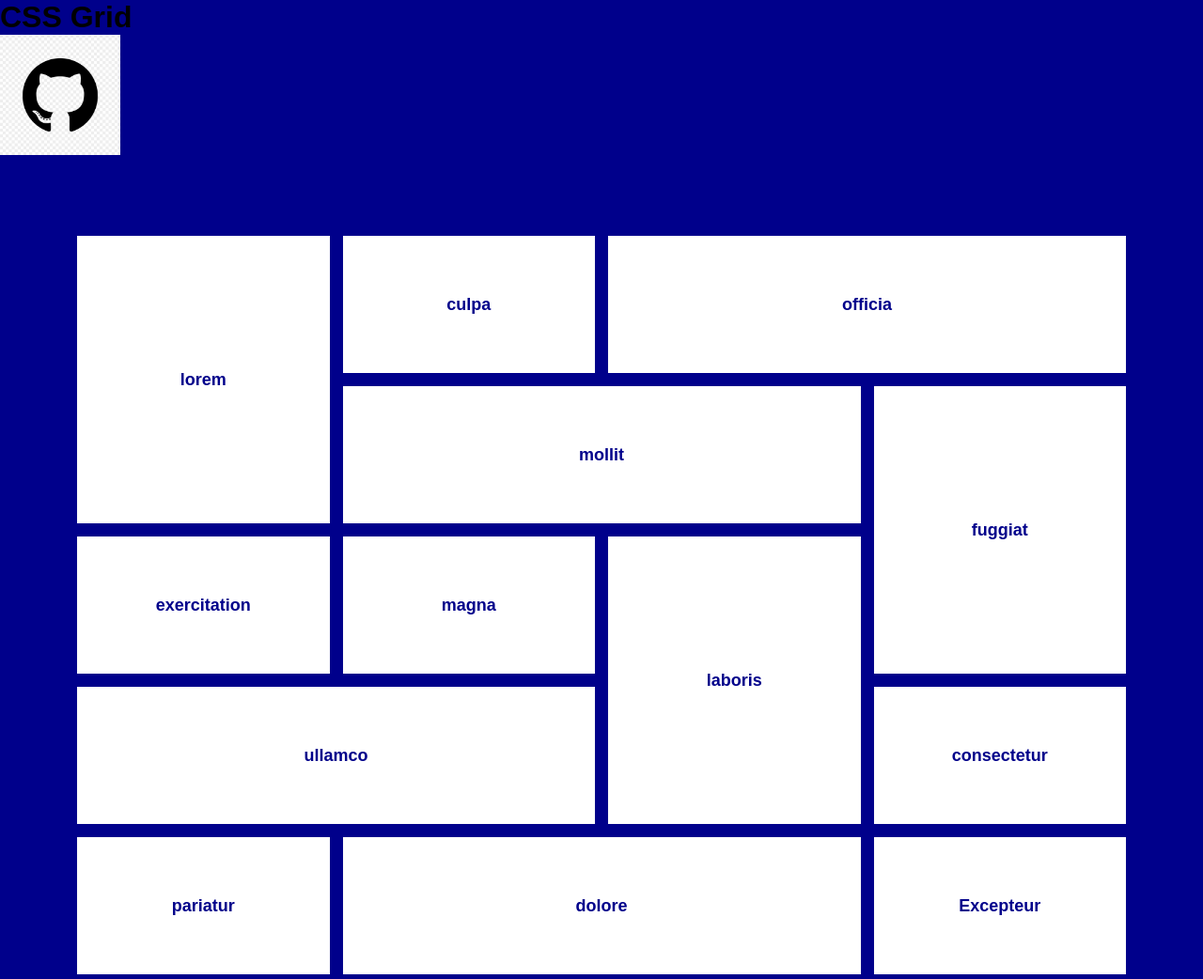
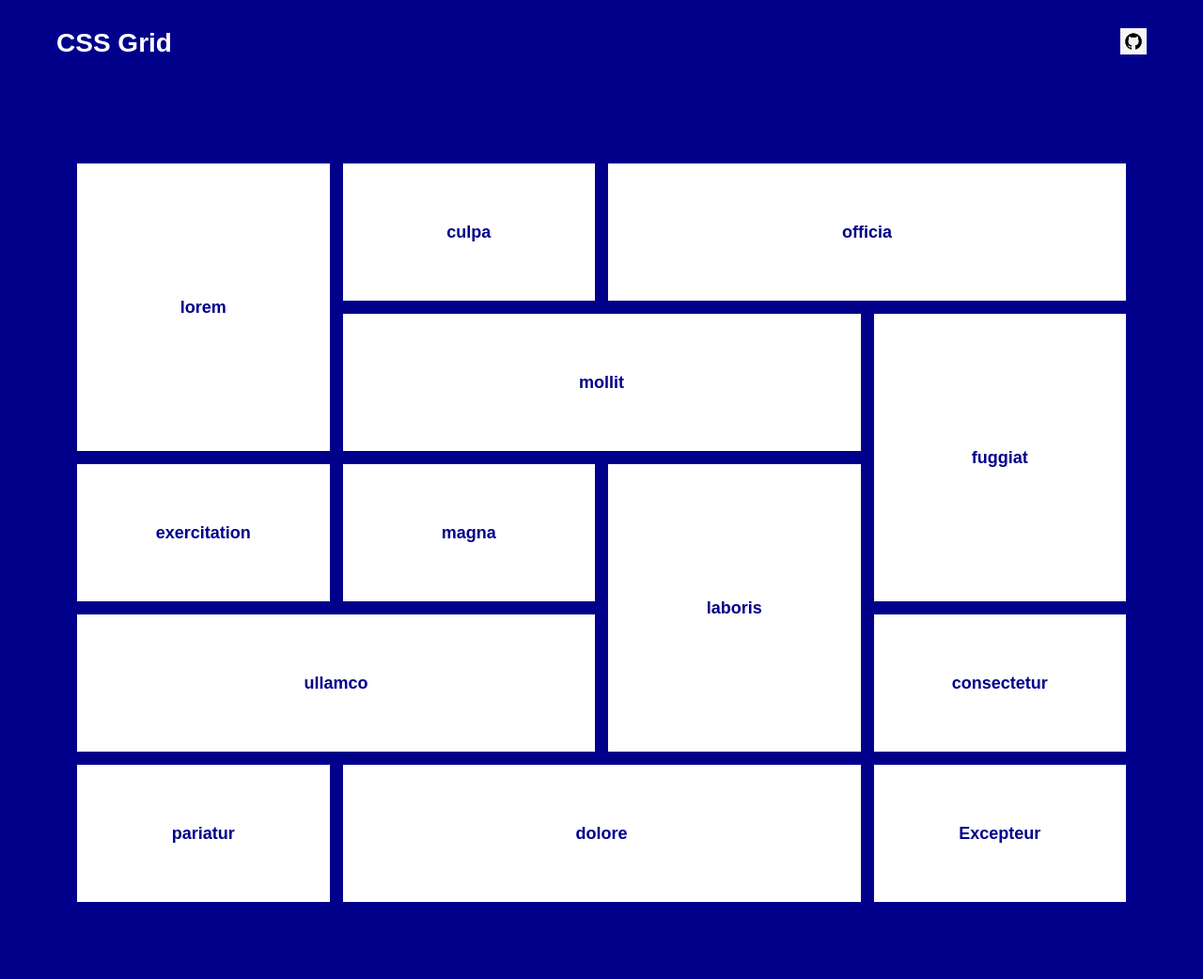
Before and after one commit to ketigabunia15-hash/homework-10, a plain HTML site: page index.html in a window 1280 px wide. Shown: the whole page at 94% size. Drawn offline with Linux system fonts and the light colour scheme.

Commit message:
header class=top

```diff
--- a/index.html
+++ b/index.html
@@ -7,7 +7,7 @@
     <link rel="stylesheet" href="src/css/style.css" />
   </head>
   <body>
-    <header>
+    <header class="top">
       <h1>CSS Grid</h1>
       <a href="#"><img src="src/img/github-computer-icons-logo.jpg" alt="GitHub" class="icon"/></a>
     </header>
--- a/src/css/style.css
+++ b/src/css/style.css
@@ -4,13 +4,29 @@
 	box-sizing: border-box;
 }
 
-img{
-    width: 10%;
-}
 body {
   margin: 0;
   font-family: Arial, sans-serif;
   background-color: #00008b;
+  color: white;
+}
+
+.top {
+  display: flex;
+  justify-content: space-between;
+  align-items: center;
+  padding: 30px 60px;
+}
+
+.top h1 {
+  font-size: 28px;
+  font-weight: 600;
+  margin: 0;
+}
+
+.icon {
+  width: 28px;
+  height: 28px;
 }
 
 .grid-container {
```
